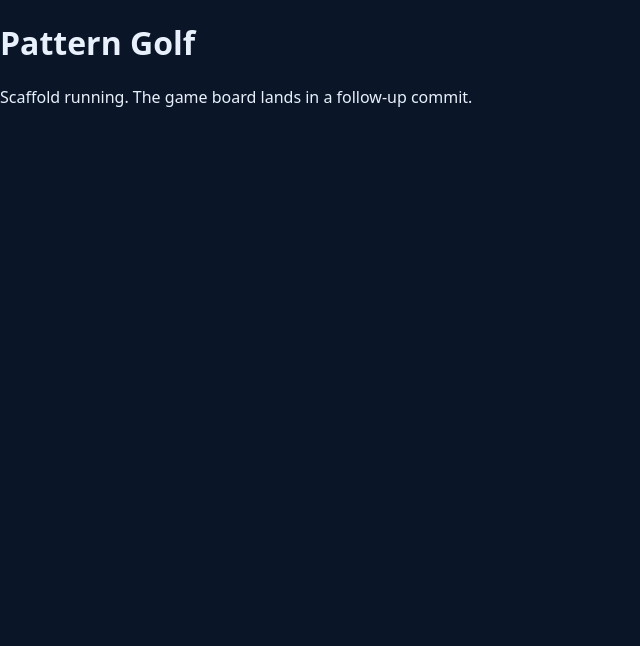
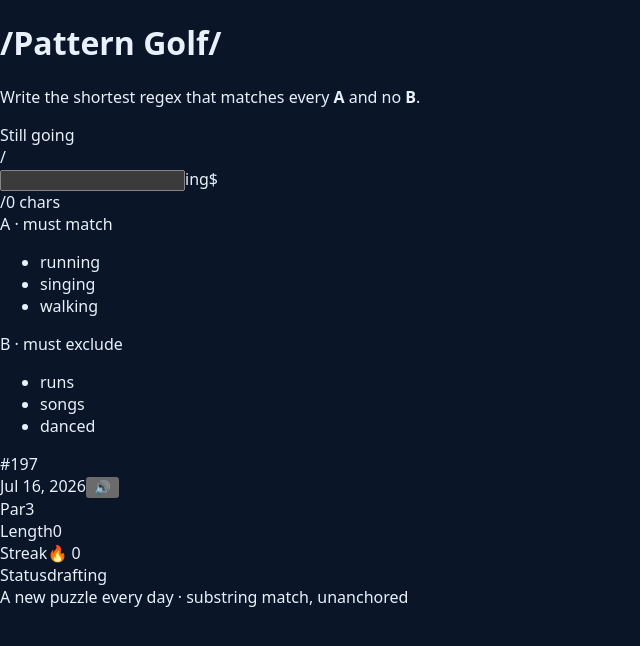
Before and after one commit to ctkrug/pattern-golf, a React (Vite) app: page / in a window 1280 px wide. Shown: the top 646 px of the page, without its empty margins (0-640 px from the left). Built offline with nearby package versions, Linux system fonts and the light colour scheme.

Commit message:
feat(app): compose the board, stats rail, and win overlay
Wires useGame into the full layout: wordmark header, the drafting-sheet
play area (input + board), the stats rail, and the win overlay — the
end-to-end wow-moment loop from typing a pattern to celebrating a solve.

```diff
--- a/src/App.tsx
+++ b/src/App.tsx
@@ -1,9 +1,72 @@
+import { Board } from './components/Board'
+import { InputBar } from './components/InputBar'
+import { Panel } from './components/Panel'
+import { StatsRail } from './components/StatsRail'
+import { WinOverlay } from './components/WinOverlay'
+import { Wordmark } from './components/Wordmark'
+import { useGame } from './hooks/useGame'
+
 function App() {
+  const game = useGame()
+
   return (
-    <main>
-      <h1>Pattern Golf</h1>
-      <p>Scaffold running. The game board lands in a follow-up commit.</p>
-    </main>
+    <div className="app">
+      <div className="app__grid" aria-hidden="true" />
+      <header className="app__header">
+        <Wordmark />
+        <p className="app__tagline">
+          Write the shortest regex that matches every{' '}
+          <strong>A</strong> and no <strong>B</strong>.
+        </p>
+      </header>
+
+      <main className="app__main">
+        <div className="app__play">
+          <Panel className="sheet" label={game.puzzle.title}>
+            <InputBar
+              pattern={game.pattern}
+              onChange={game.setPattern}
+              error={
+                !game.judgement.valid && !game.judgement.empty
+                  ? game.judgement.error
+                  : undefined
+              }
+              solved={game.solved}
+            />
+            <Board judgement={game.judgement} />
+          </Panel>
+        </div>
+
+        <aside className="app__rail">
+          <StatsRail
+            dateLabel={game.dateLabel}
+            puzzleNumber={game.puzzleNumber}
+            par={game.par}
+            length={game.length}
+            streak={game.streak}
+            solved={game.solved}
+            muted={game.muted}
+            onToggleMute={game.toggleMute}
+          />
+        </aside>
+      </main>
+
+      <footer className="app__footer">
+        <span>A new puzzle every day · substring match, unanchored</span>
+      </footer>
+
+      {game.showWin && (
+        <WinOverlay
+          length={game.length}
+          par={game.par}
+          guessCount={game.guesses.length}
+          streak={game.streak}
+          shareText={game.shareText}
+          onCelebrate={game.celebrate}
+          onClose={game.dismissWin}
+        />
+      )}
+    </div>
   )
 }
 
```
